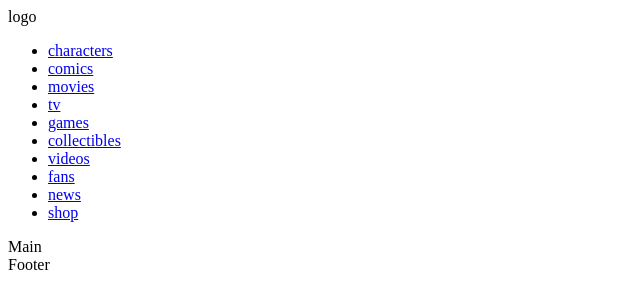
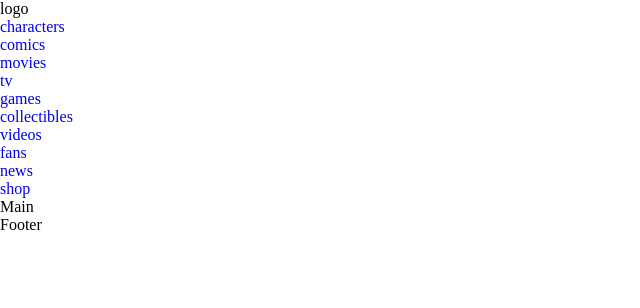
Before and after one commit to saragisondi/vite-comics, a Vue app: page / in a window 1280 px wide. Shown: the top 308 px of the page, without its empty margins (0-640 px from the left). Built offline with nearby package versions, Linux system fonts and the light colour scheme.

Commit message:
add general.scss

```diff
--- a/src/App.vue
+++ b/src/App.vue
@@ -26,6 +26,6 @@
 
 </template>
 
-<style lang="scss" scoped>
-
+<style lang="scss">
+@use './scss/general.scss'
 </style>
--- /dev/null
+++ b/src/scss/general.scss
@@ -0,0 +1,14 @@
+
+*{
+  margin:0;
+  padding: 0;
+  box-sizing: border-box;
+}
+
+li{
+  list-style: none;
+}
+
+a{
+  text-decoration: none;
+}
--- a/src/scss/header.scss
+++ /dev/null
@@ -1,3 +0,0 @@
-body{
-  background-color: red;
-}
```
